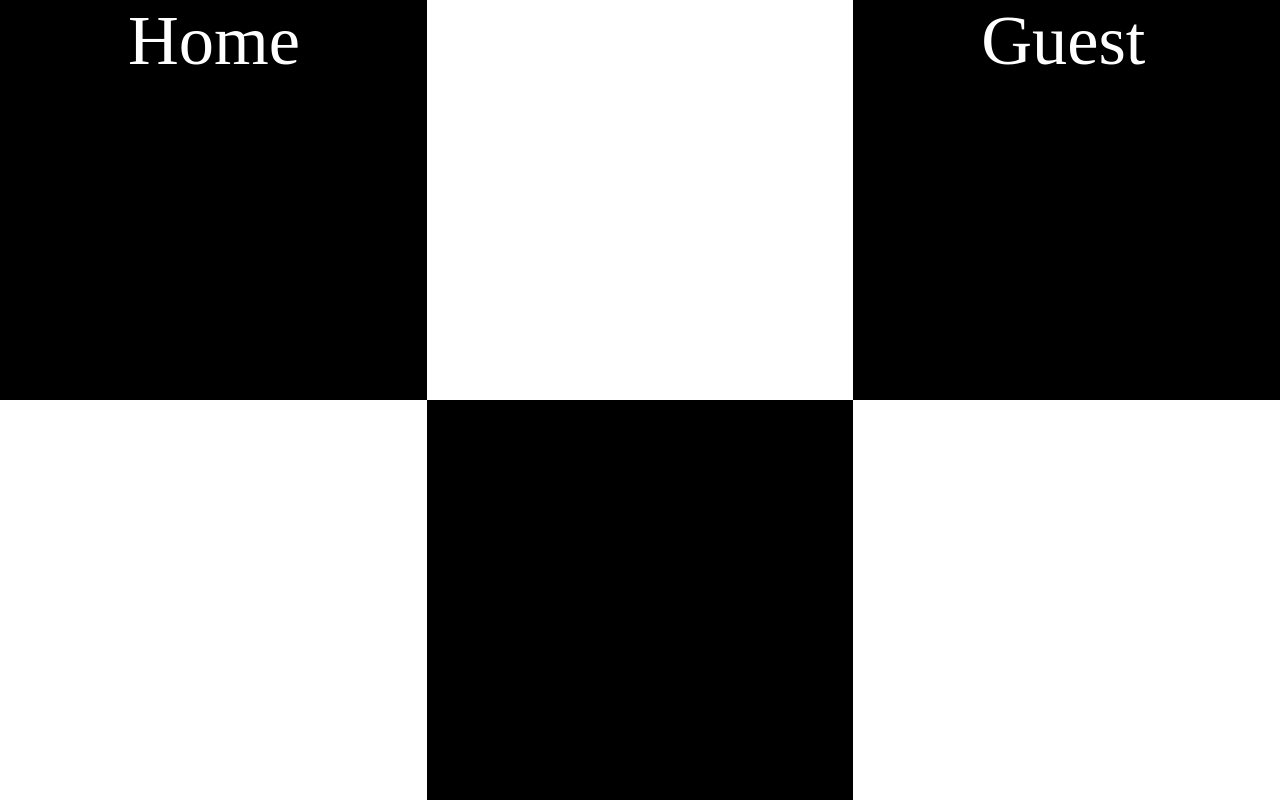
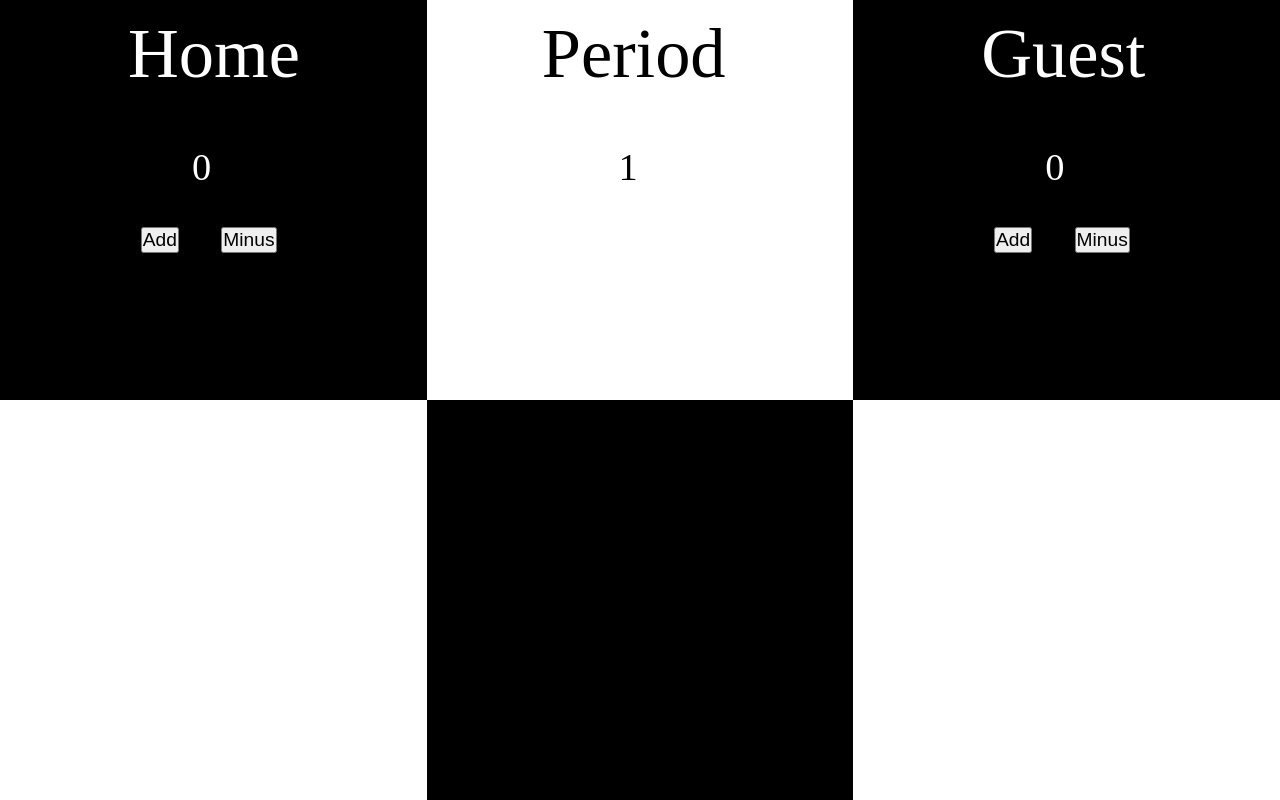
Before and after one commit to SOSHSU/iceHockeyScoreBoard, a plain HTML site: page index.html in a window 1280 px wide. Drawn offline with Linux system fonts and the light colour scheme.

Commit message:
basic score done

```diff
--- a/index.html
+++ b/index.html
@@ -11,10 +11,23 @@
     <div class = "grid">
         <div class = "item1">
             <div class = "score">Home</div>
+            <div class ="homeScore">0</div>
+            <div class = "flex1">
+                <button class = "button1" onclick = "addScore()">Add</button>
+                <button class = "button2" onclick = "minusScore()">Minus</button>
+            </div>
         </div>
-        <div class = "item2"></div>
+        <div class = "item2">
+            <div class = "period">Period</div>
+            <div class ="periodtime">1</div>
+        </div>
         <div class = "item3">
             <div class = "score">Guest</div>
+            <div class ="guestScore">0</div>
+            <div class = "flex1">
+                <button class = "button1" onclick = "addScore2()">Add</button>
+                <button class = "button2" onclick = "minusScore2()">Minus</button>
+            </div>
         </div>
         <div class = "item4"></div>
         <div class = "item5"></div>
--- a/mechanic.js
+++ b/mechanic.js
@@ -0,0 +1,28 @@
+var score = 0
+function addScore()
+{
+    score++
+    document.querySelector(".homeScore").innerHTML = score
+}
+function minusScore()
+{
+    if(score > 0)
+    {
+        score--
+    }
+    document.querySelector(".homeScore").innerHTML = score
+}
+var score2 = 0
+function addScore2()
+{
+    score2++
+    document.querySelector(".guestScore").innerHTML = score2
+}
+function minusScore2()
+{
+    if(score2 > 0)
+    {
+        score2--
+    }
+    document.querySelector(".guestScore").innerHTML = score2
+}
--- a/style.css
+++ b/style.css
@@ -44,5 +44,35 @@
 .score{
     color: white;
     font-size: 5.5vw;
-    margin: 0px 30%;
+    margin: 1vw 30%;
 }
+.homeScore{
+    color: white;
+    margin: 4vw 0vw 0vw 45%;
+    font-size: 3vw;
+}
+.guestScore{
+    color: white;
+    margin: 4vw 0vw 0vw 45%;
+    font-size: 3vw;
+}
+.flex1{
+    margin-left: 5vw;
+}
+.button1{
+    font-size: 1.5vw;
+    /* margin: 2vw 0px 0vw 40%; */
+    margin: 3vw 3vw 0px 6vw;
+}
+.button2{
+    font-size: 1.5vw;
+    /* margin: 2vw 0px 0vw 40%; */
+}
+.period{
+    font-size: 5.5vw;
+    margin: 1vw 27%;
+}
+.periodtime{
+    margin: 4vw 0vw 0vw 45%;
+    font-size: 3vw;
+}
```
